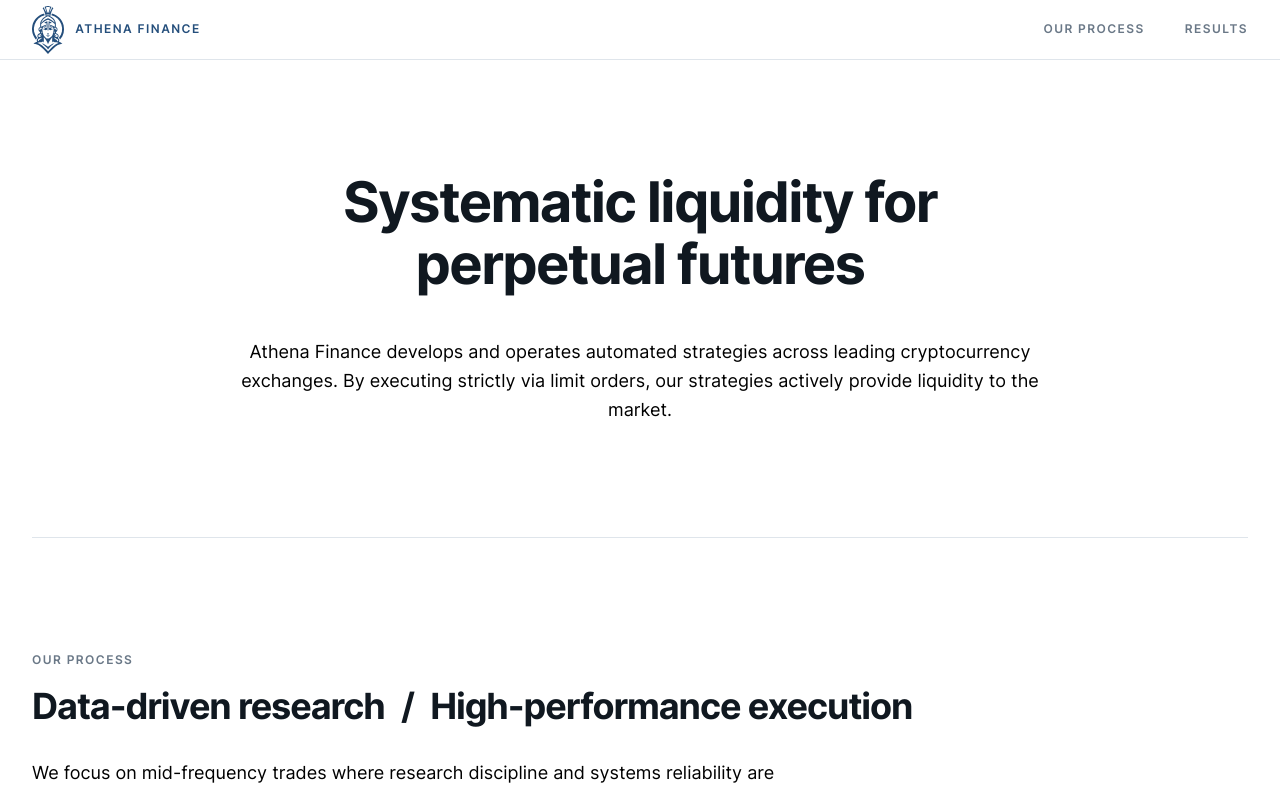
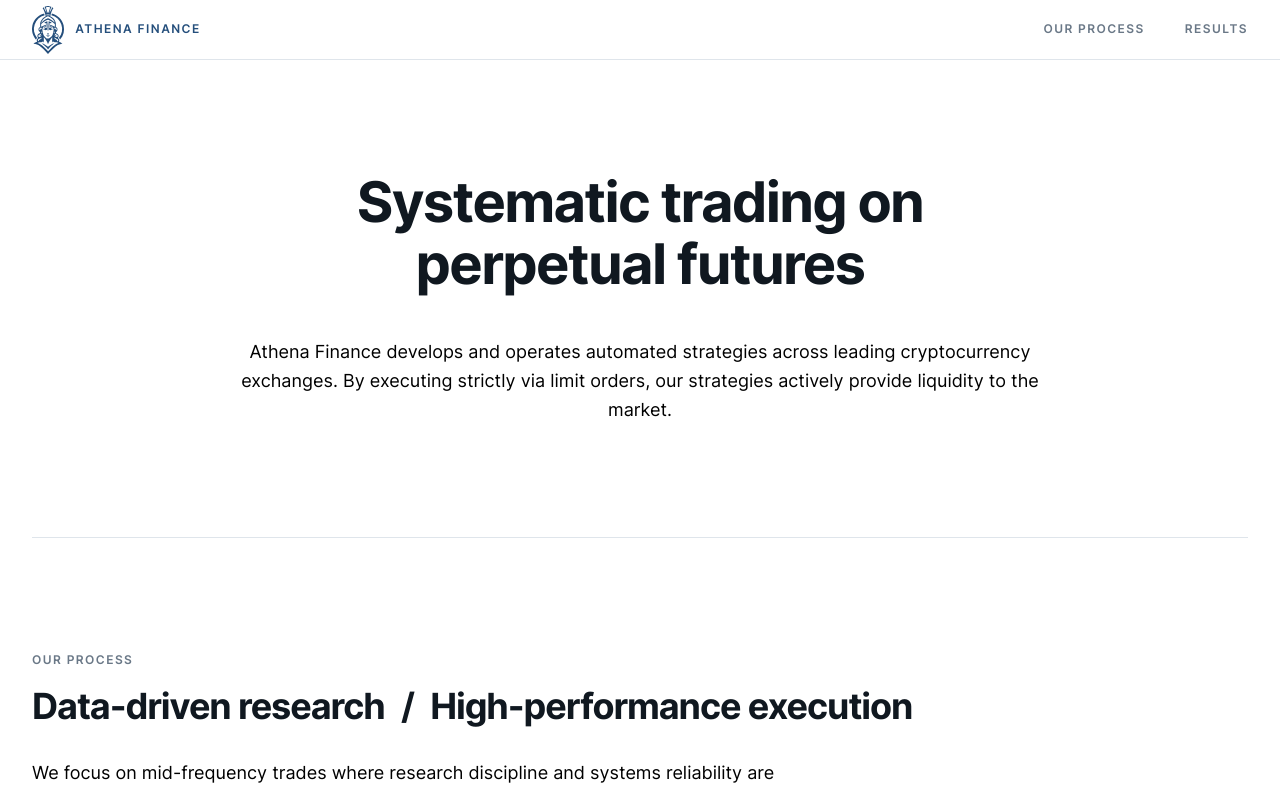
Before and after one commit to PanzerKunst/athena-finance-website, a React (Vite) app: page / in a window 1280 px wide. Shown: the top 792 px of the page. Built offline with nearby package versions, Linux system fonts and the light colour scheme.

Commit message:
Updated hero title

```diff
--- a/src/UI/LandingPage/LandingPage.tsx
+++ b/src/UI/LandingPage/LandingPage.tsx
@@ -19,7 +19,7 @@ export function LandingPage() {
       <main>
         <section id="hero">
           <div className="container">
-            <h1>Systematic liquidity for perpetual futures</h1>
+            <h1>Systematic trading on perpetual futures</h1>
             <p className="lead">
               Athena Finance develops and operates automated strategies across leading cryptocurrency exchanges. By executing
               strictly via limit orders, our strategies actively provide liquidity to the market.
```
